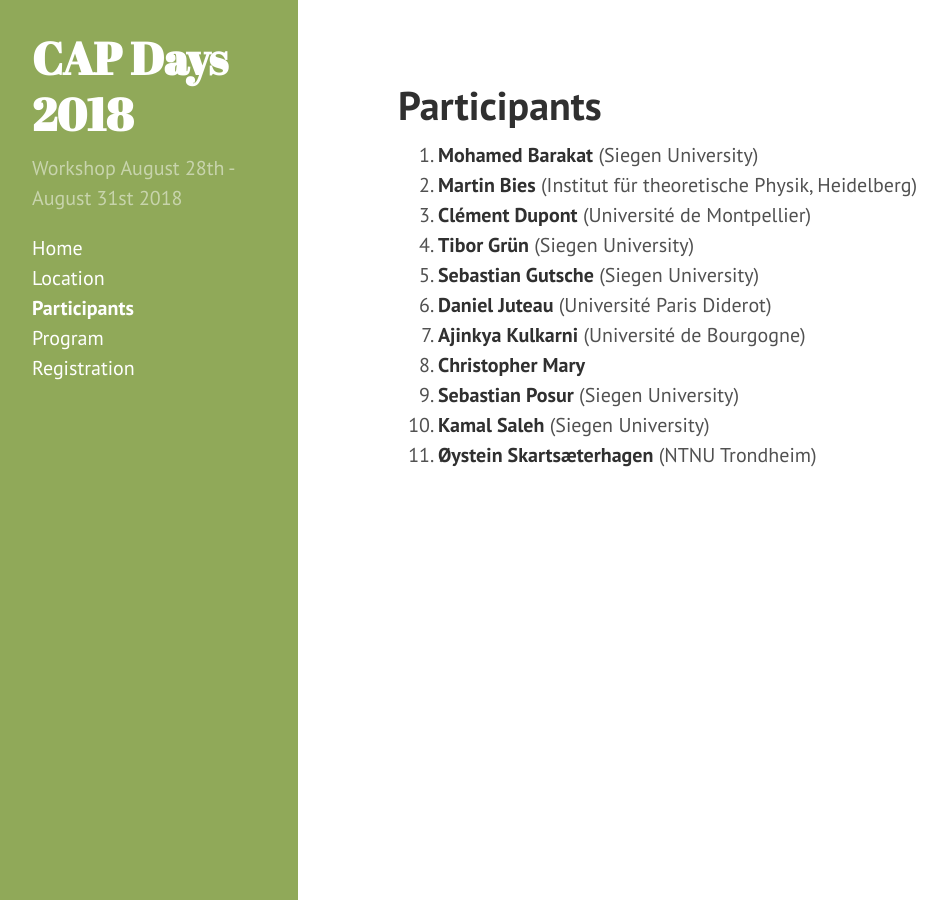
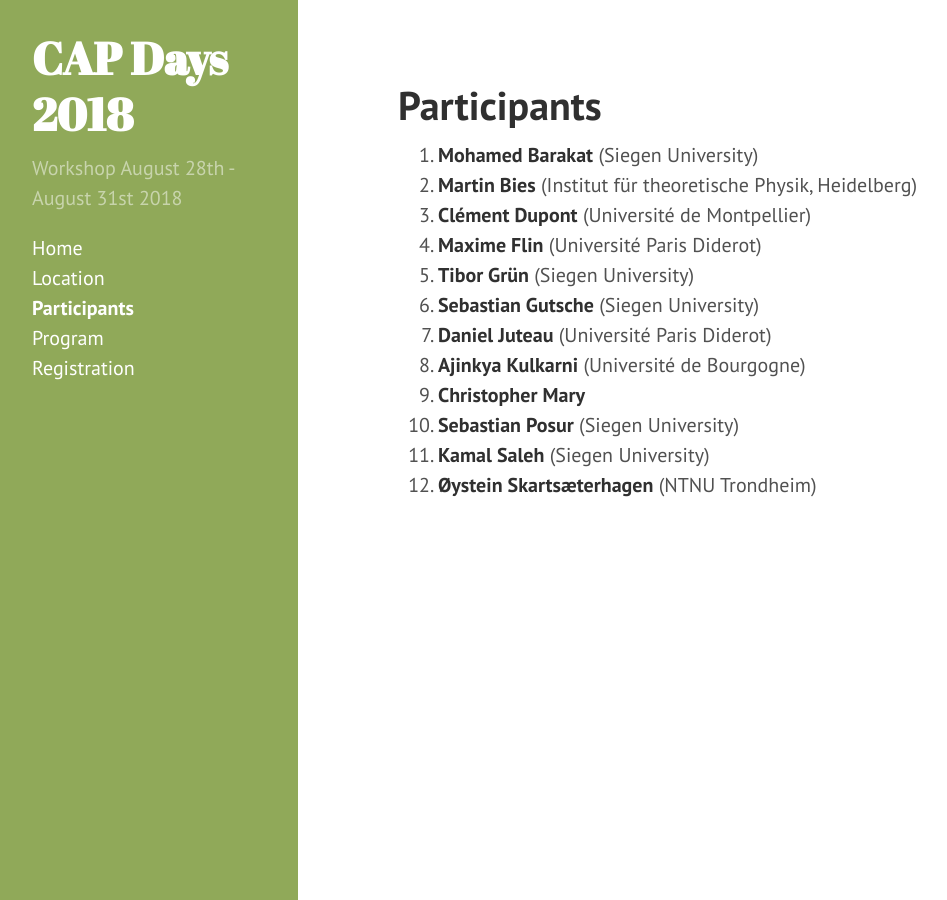
Before and after one commit to homalg-project/capdays-2018, a Jekyll site: the page built from participants.md, in a window 1280 px wide. Shown: the whole page, without its empty margins (2-949 px from the left). Built offline with Jekyll 4.4.1, drawn with Linux system fonts in a browser that asks for light colours.

Commit message:
Added Maxime as participants

```diff
--- a/_data/participants.yml
+++ b/_data/participants.yml
@@ -6,6 +6,9 @@
 
 - name: Clément Dupont
   affiliation: Université de Montpellier
+
+- name: Maxime Flin
+  affiliation: Université Paris Diderot
 
 - name: Tibor Grün
   affiliation: Siegen University
```
